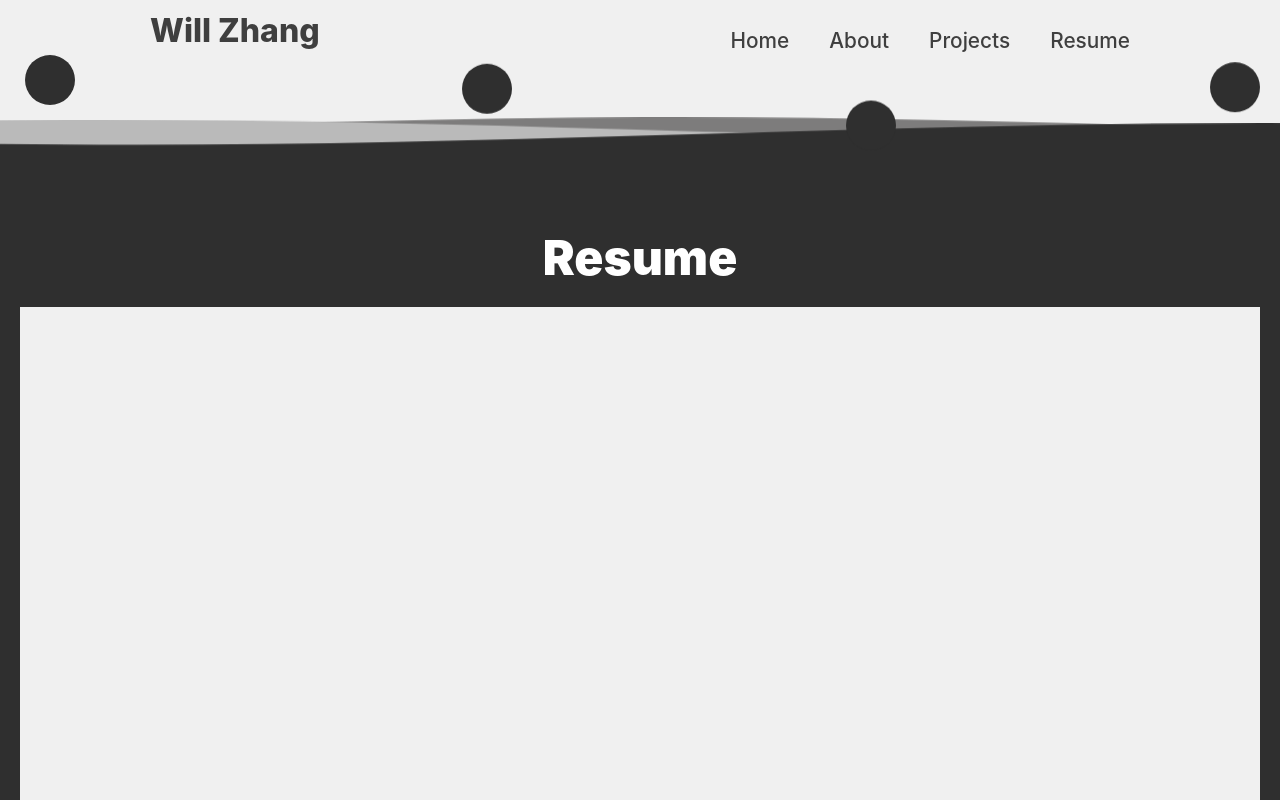
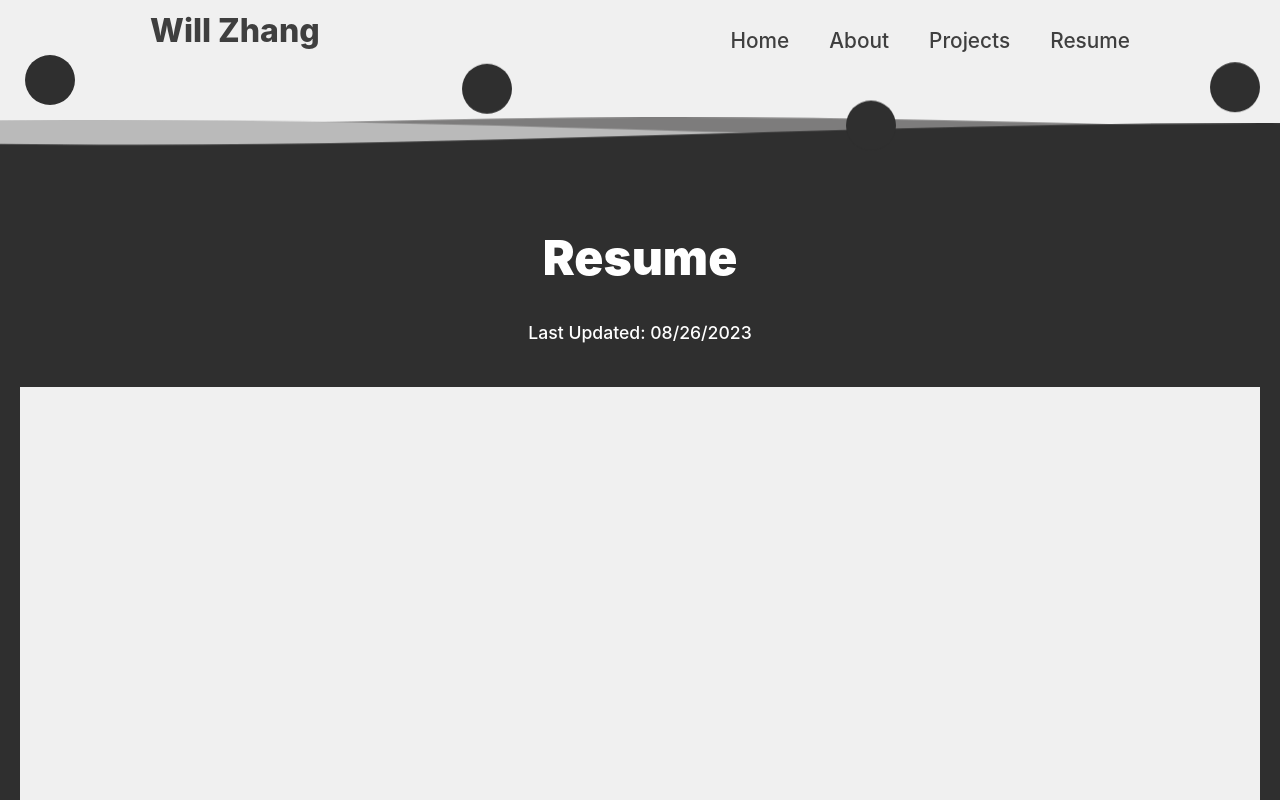
Before and after one commit to wizhaaa/wizhaa.com, a React (Create React App) app: page /resume in a window 1280 px wide. Shown: the top 800 px of the page. Built offline with nearby package versions, Linux system fonts and the light colour scheme.

Commit message:
update resume

```diff
--- a/src/pages/Resume.tsx
+++ b/src/pages/Resume.tsx
@@ -12,7 +12,8 @@ const Resume = () => {
       <Waves />
       <div className="milk">
         <h1 className="about-h"> Resume </h1>
-
+        <p> Last Updated: 08/26/2023 </p>
+        <br />
         <iframe
           title="resume"
           id="resume"
```
Also changed, not shown: 2 other files (tests, documents, lock files or other folders).
